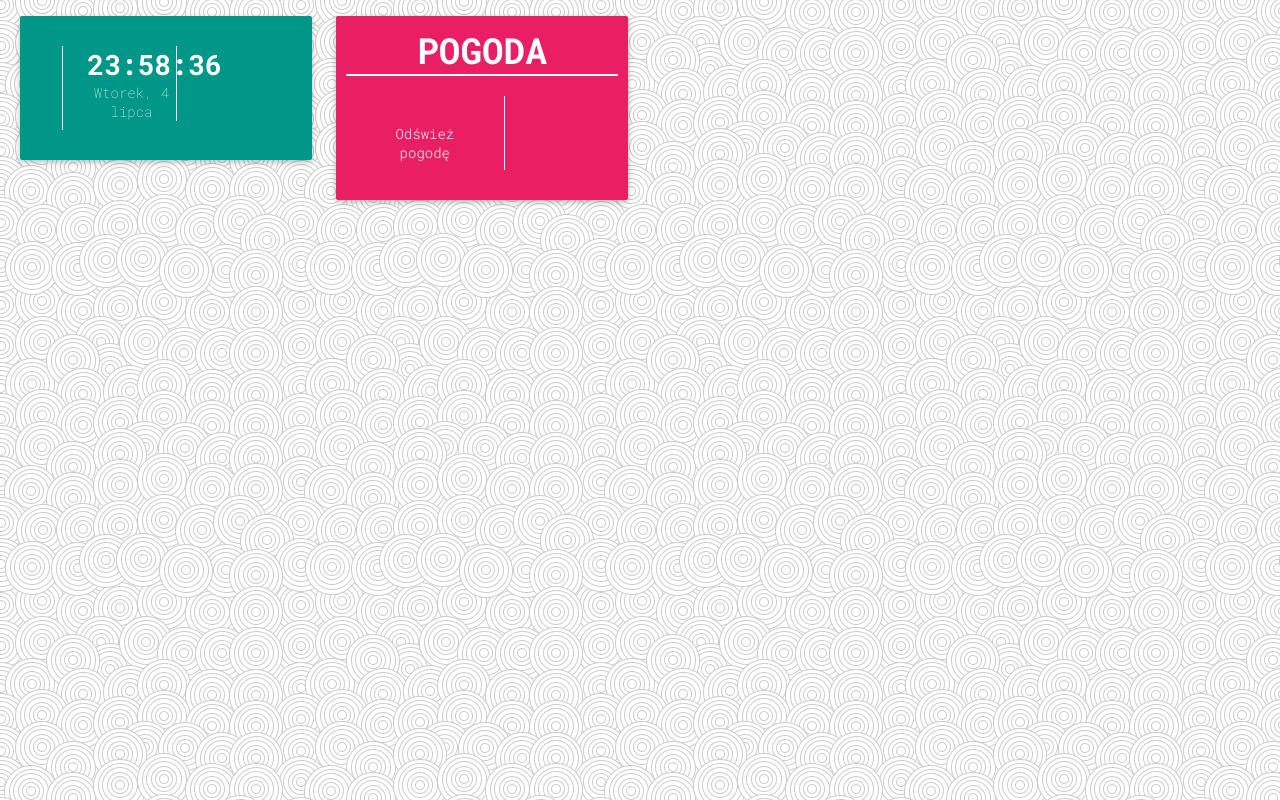
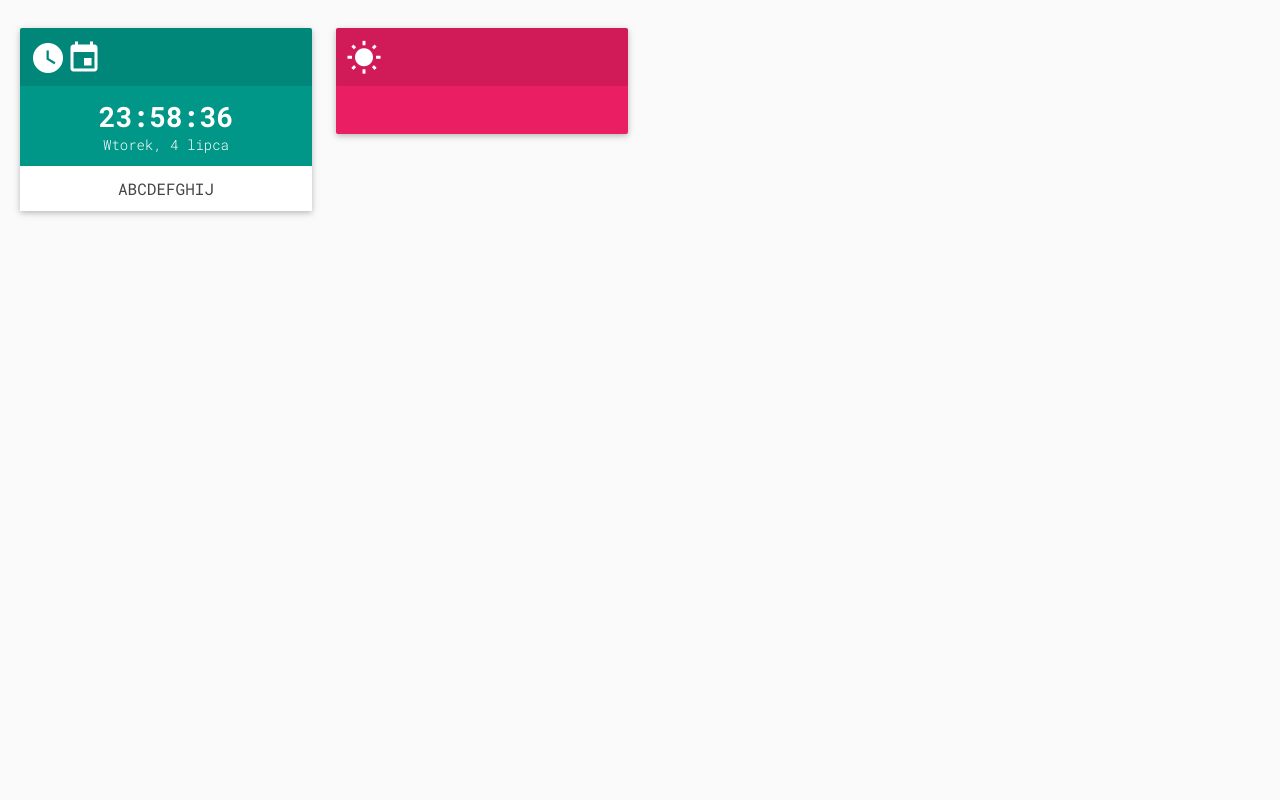
Before and after one commit to dawid174/top-desk, a plain HTML site: page index.html in a window 1280 px wide. Drawn offline with Linux system fonts and the light colour scheme; no server answers.

Commit message:
work-04.07.2016
daily

```diff
--- a/css/responsive.css
+++ b/css/responsive.css
@@ -8,7 +8,6 @@
 .row {
   margin-left: auto;
   margin-right: auto;
-  margin-bottom: 20px;
 }
 
 .row:after {
@@ -20,7 +19,7 @@
 .row .col {
   float: left;
   box-sizing: border-box;
-  padding: 0 0.75rem;
+  padding: 0.75rem 0.75rem;
 }
 
 .row .col[class*="push-"], .row .col[class*="pull-"] {
--- a/css/style.css
+++ b/css/style.css
@@ -30,45 +30,59 @@
 
 body {
   font-family: 'Roboto Mono' !important;
-  background-image: url("../img/pattern.png");
+  background-color: #fafafa;
   font-weight: normal;
 }
 
 #clock { font-size: 28px; font-weight: bold; }
-#date { font-size: 14px; font-weight: 200; }
-#weather_temp { font-size: 48px; font-weight: 200; }
-#weather_temp2 { font-size: 18px; font-weight: 200; }
-#weather_icon { font-size: 32px; }
-#weather_icon2 { font-size: 18px; margin-left: 5px; }
+#date { font-size: 14px; font-weight: 300; }
+#weather_temp { font-size: 48px; font-weight: 300; padding: none; }
+#weather_icon { font-size: 32px; padding: none; }
 
 .card {
   position: relative;
-  margin: 0.5rem 0 1rem 0;
+  margin: 0.5rem 0 1.5rem 0;
   border-radius: 2px;
   text-align: center;
-  transition: box-shadow .25s;
+  color: #fff;
+  transition: all .25s;
   box-shadow: 0 2px 5px 0 rgba(0, 0, 0, 0.16), 0 2px 10px 0 rgba(0, 0, 0, 0.12);
-  padding: 10px;
+}
+
+.card .con1{
+}
+
+.card .con2{
+  background-color: #fff;
+  color: #444;
 }
 
 .card-title {
-  color: #fff;
+  border-radius: 2px;
+  padding: 10px 10px 0 10px;
+  text-align: left;
   font-size: 36px;
-  font-weight: bold;
-  border-bottom: 2px solid #fff;
+  font-weight: 400;
+  cursor: pointer;
+  transition: all 0.2s;
+  background-color: rgba(0, 0, 0, 0.1);
 }
 
-.card-content {
-  color: #fff;
-  margin-top: 20px;
+.card-title .material-icons{
+  font-size: 36px;
 }
 
-.card-content-l {
-  border-right: 1px solid #fff;
+.card-title:hover {
+  background-color: rgba(0, 0, 0, 0.15);
 }
 
-.card-content-r {
+.card-title:active {
+  background-color: rgba(255, 255, 255, 0.05);
+}
 
+button .material-icons{
+  font-size: 24px;
+  font-weight: 200;
 }
 
 .card-button {
@@ -76,6 +90,7 @@ body {
   margin: 0;
   box-shadow: none;
   border-radius: 2px;
+  text-align: center;
 }
 
 .card-button:hover {
@@ -91,7 +106,6 @@ button {
   position: relative;
   border: none;
   outline:none;
-  position: relative;
   overflow: hidden;
   cursor: pointer;
   padding: 8px 15px;
@@ -102,10 +116,6 @@ button {
 
 button:hover {
   box-shadow: 0 5px  11px 0 rgba(0, 0, 0, 0.18), 0 4px  15px 0 rgba(0, 0, 0, 0.15);
-}
-
-p {
-	margin: 0;
 }
 
 /* RIPPLE START */
--- a/index.html
+++ b/index.html
@@ -3,7 +3,7 @@
 <head>
   <meta http-equiv="Content-Type" content="text/html; charset=UTF-8"/>
   <meta name="viewport" content="width=device-width, initial-scale=1, maximum-scale=1.0"/>
-  <title>Home</title>
+  <title>Top-Desk</title>
 
     <!-- CSS  -->
   <link href='https://fonts.googleapis.com/css?family=Roboto+Mono:400,100,300,500,700,500italic,400italic,300italic&subset=latin,latin-ext' rel='stylesheet' type='text/css'>
@@ -25,31 +25,27 @@
 
 <!-- # KOLUMNA 1 # -->
     <div class="col s12 m6 l3">
+
+	<!-- # ZEGAR # -->
 	  <div class="card teal-color">
-	  <div class="row">
-	    <div class="col s2">
-		  <div class="card-content">
-		    <div class="card-content-l">
-			<br>
-			<br>
-			<br>
-			<br>
+	    <div onclick="cardExpand('cardClock')" class="card-title"><i class="material-icons">watch_later</i><i class="material-icons">event</i></div>
+	    <div id="cardClock" class="con1">
+	      <div class="row">
+	        <div class="col s12">
+		      <div id="clock"></div>
+		      <div id="date"></div>
 		    </div>
-		  </div>
-		</div>
-	    <div class="col s5">
-		  <div class="card-content">
-		    <div class="card-content-l">
-  		      <div id="clock"></div>
-		      <div id="date"></div>
+	      </div>
+	    </div>
+		<div class="con2">
+		  <div class="row">
+		    <div class="col s12">
+			  ABCDEFGHIJ
 			</div>
 		  </div>
 		</div>
-		<div class="col s5">
+	  </div>
 
-		</div>
-	  </div>
-	  </div>
 
     </div>
 
@@ -57,15 +53,16 @@
 	<div class="col s12 m6 l3">
 
 	  <div id="weather" class="card pink-color">
-	    <div class="card-title">POGODA</div>
-		<div class="row">
+	    <div onclick="cardExpand('cardWeather');" class="card-title">
+		  <i class="material-icons">wb_sunny</i>
+		</div>
+		<div onclick="getWeather();" id="cardWeather" class="row">
 		  <div class="card-content">
 		    <div class="card-content-l col s7">
 			  <div class="row">
   		        <div id="weather_temp" class="col s6"></div>
 		        <div id="weather_icon" class="col s6"></div>
 			  </div>
-			  <button onclick="getWeather();" class="card-button">Odśwież pogodę</button>
 		    </div>
 			<div class="card-content-r col s5">
 			  <div class="row">
--- a/js/scripts.js
+++ b/js/scripts.js
@@ -53,3 +53,14 @@ function getWeather()
 	xmlhttp.open("GET", url, true);
 	xmlhttp.send();
 }
+
+function cardExpand(id)
+{
+	var card = document.getElementById(id).innerHTML;
+	if (card.startsWith('<!--'))
+	{
+		document.getElementById(id).innerHTML = card.substring(4, card.length - 3);
+	}
+	else
+		document.getElementById(id).innerHTML = '<!--' + card + '-->';
+}
```
